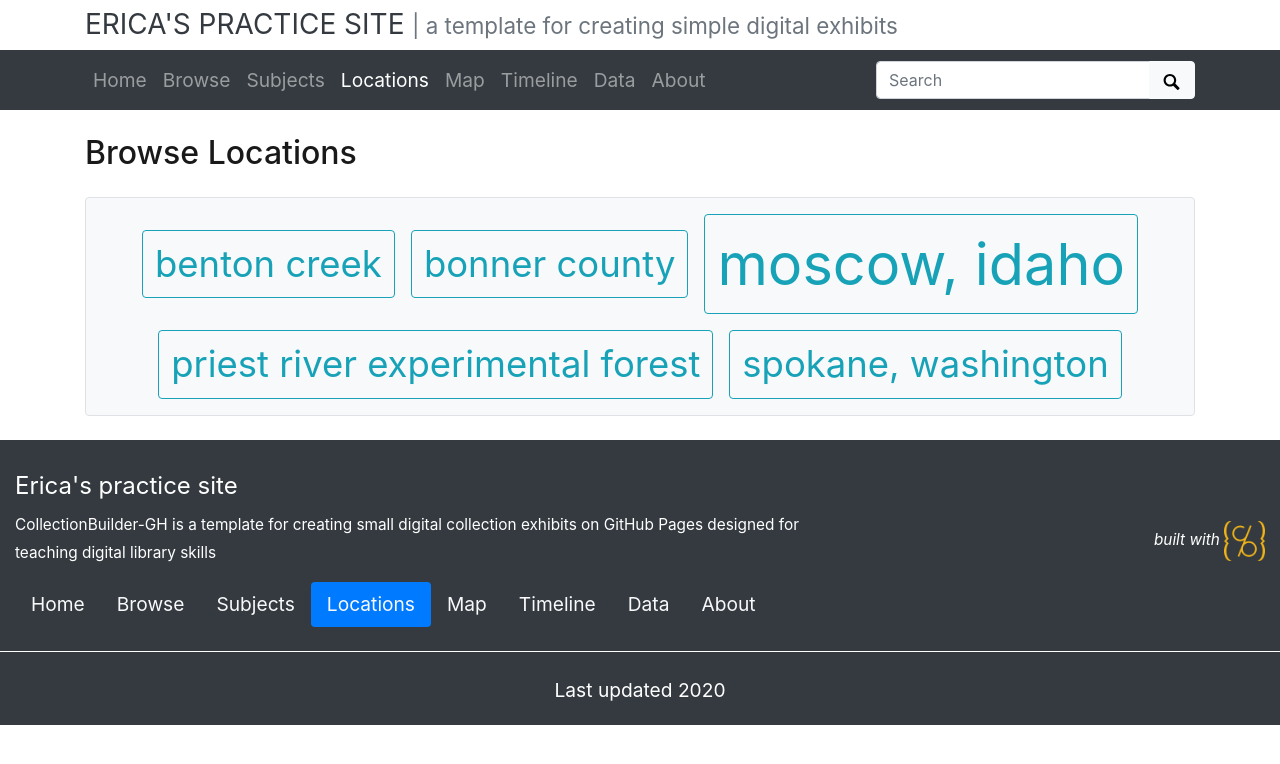
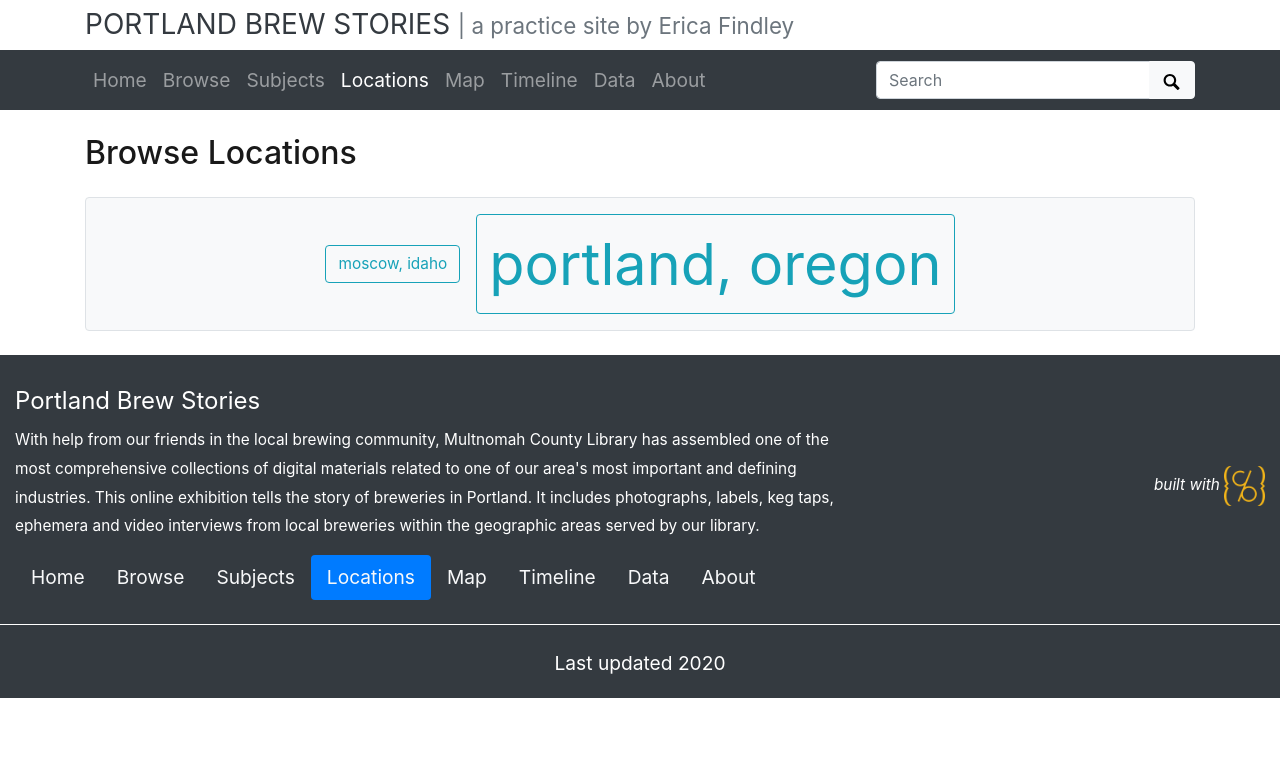
Before and after one commit to ericafindley/erica-test-repository, a Jekyll site: the page built from pages/locations.md, in a window 1280 px wide. Shown: the top 764 px of the page. Built offline with Jekyll 4.4.1, drawn with Linux system fonts in a browser that asks for light colours.

Commit message:
customized configuration file

```diff
--- a/_config.yml
+++ b/_config.yml
@@ -18,20 +18,20 @@ source-code: https://github.com/ericafindley/collectionbuilder-gh
 # SITE SETTINGS
 #
 # title of site appears in banner
-title: Erica's practice site
+title: Portland Brew Stories
 # tagline, a short phrase that will appear throughout the site in the top banner
-tagline: a template for creating simple digital exhibits
+tagline: a practice site by Erica Findley
 # description appears in meta tags and other locations
 # this description might appear in search result lists, keep around 160 characters max
-description: "CollectionBuilder-GH is a template for creating small digital collection exhibits on GitHub Pages designed for teaching digital library skills"
+description: "With help from our friends in the local brewing community, Multnomah County Library has assembled one of the most comprehensive collections of digital materials related to one of our area's most important and defining industries. This online exhibition tells the story of breweries in Portland. It includes photographs, labels, keg taps, ephemera and video interviews from local breweries within the geographic areas served by our library."
 # creator of the digital collection, to appear in meta tags; we typically use our GitHub usernames but feel free to just use your name
-author: CollectionBuilder
+author: ericafindley
 
 ##########
 # COLLECTION SETTINGS
 #
 # choose metadata: this is the name of the csv file in your _data directory that describes the objects in your collection
-metadata: demo-metadata
+metadata: ericapscollectionbuildermetadata
 
 ##########
 # GOOGLE SERVICES [optional!]
```
